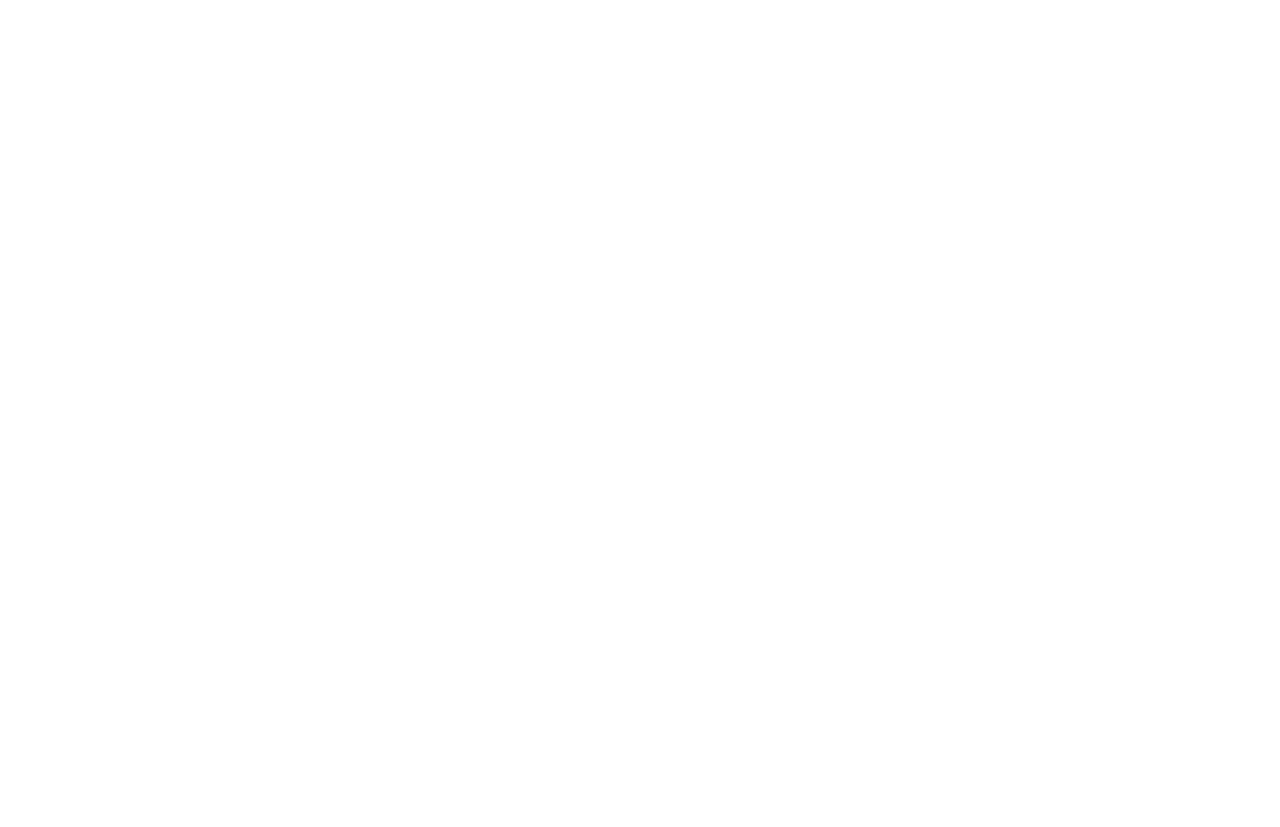
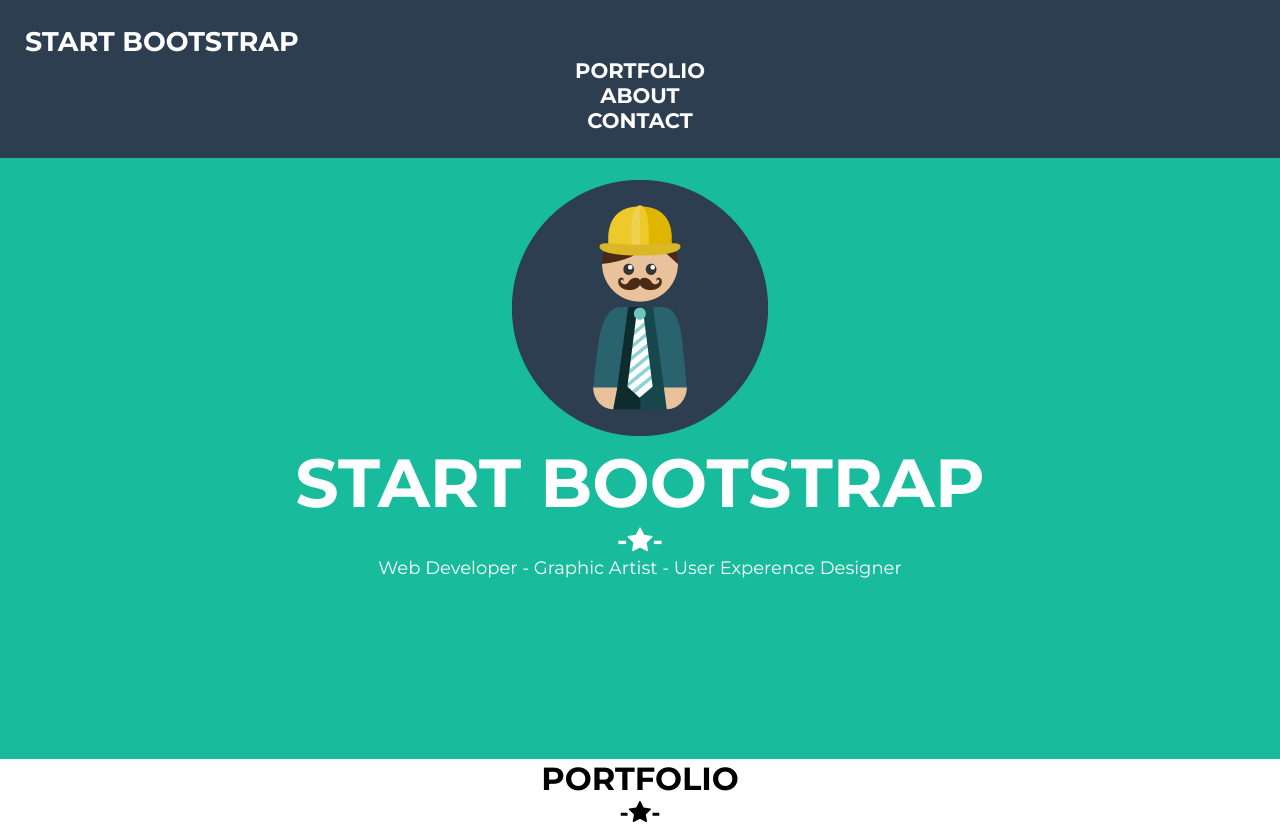
Before and after one commit to Fernandanais/freelancer-laboratoria, a plain HTML site: page index.html in a window 1280 px wide. Before the commit the page ends 800 px from the top, so only its background shows below. Drawn offline with Linux system fonts and the light colour scheme.

Commit message:
agregamos info al html y css del header

```diff
--- a/css/main.css
+++ b/css/main.css
@@ -1,3 +1,45 @@
 /*
  * Estilos de tu proyecto
  */
+ *{
+ 	-webkit-box-sizing: border-box;
+    -moz-box-sizing: border-box;
+    box-sizing: border-box;
+ 	text-align: center;
+ 	font-family: 'Montserrat', sans-serif;
+ 	margin: 0;
+
+ }
+
+
+.menu{
+ 	 background-color: #2C3E50;
+ 	 padding: 25px;
+	 color: #fff;
+	 position: fixed;
+	 width: 100%;
+ }
+
+ .menu h2{
+	text-align: left;
+ }
+
+ .menu a{
+ 	text-align: right;
+ 	color: #fff;
+ 	text-decoration: none;
+ }
+
+section{
+	position: relative;;
+	padding: 180px;
+}
+section h1{
+	font-size: 68px;
+}
+
+ header{
+ 	background-color: #18BC9C;
+ 	color: #fff;
+ 	font-size: 18px;
+ }
--- a/index.html
+++ b/index.html
@@ -4,10 +4,42 @@
 	<meta charset="UTF-8">
 	<title>Freelancer</title>
 	<!-- Enlaza aquí tu CSS común y de tu proyecto -->
-
+	<link rel="stylesheet" type="text/css" href="css/main.css">
+	<link rel="stylesheet" type="text/css" href="css/common.css">
+	<link href="https://fonts.googleapis.com/css?family=Montserrat:400,700" rel="stylesheet" type="text/css">
+	<link rel="stylesheet" href="https://cdnjs.cloudflare.com/ajax/libs/font-awesome/4.7.0/css/font-awesome.min.css">
 </head>
 <body>
 	<!-- Escribe tu código aquí -->
+	<header>
+	<div class="menu">
+		<h2>START BOOTSTRAP</h2>
+		<h3><a href="#portfolio">PORTFOLIO</a></h3>
+		<h3><a href="#about">ABOUT</a></h3>
+		<h3><a href="#contact">CONTACT</a></h3>
+	</div>
+	<section>
+		<img src="assets/images/profile.png" alt="imagen de perfil">
+		<h1>START BOOTSTRAP</h1>
+		<h2>-<i class="fa fa-star" aria-hidden="true"></i>-
+		</h2>
+		<p>Web Developer - Graphic Artist - User Experence Designer</p>
+	</section>
+	</header>
+	<div id="portfolio">
+		<h1>PORTFOLIO</h1>
+		<h2>-<i class="fa fa-star" aria-hidden="true"></i>-
+		</h2>
+
+	</div>
+
+	<div id="about">
+
+	</div>
+
+	<div id="contact">
+
+	</div>
 
 	<!-- Enlaza aquí tu archivo JS -->
 
```
